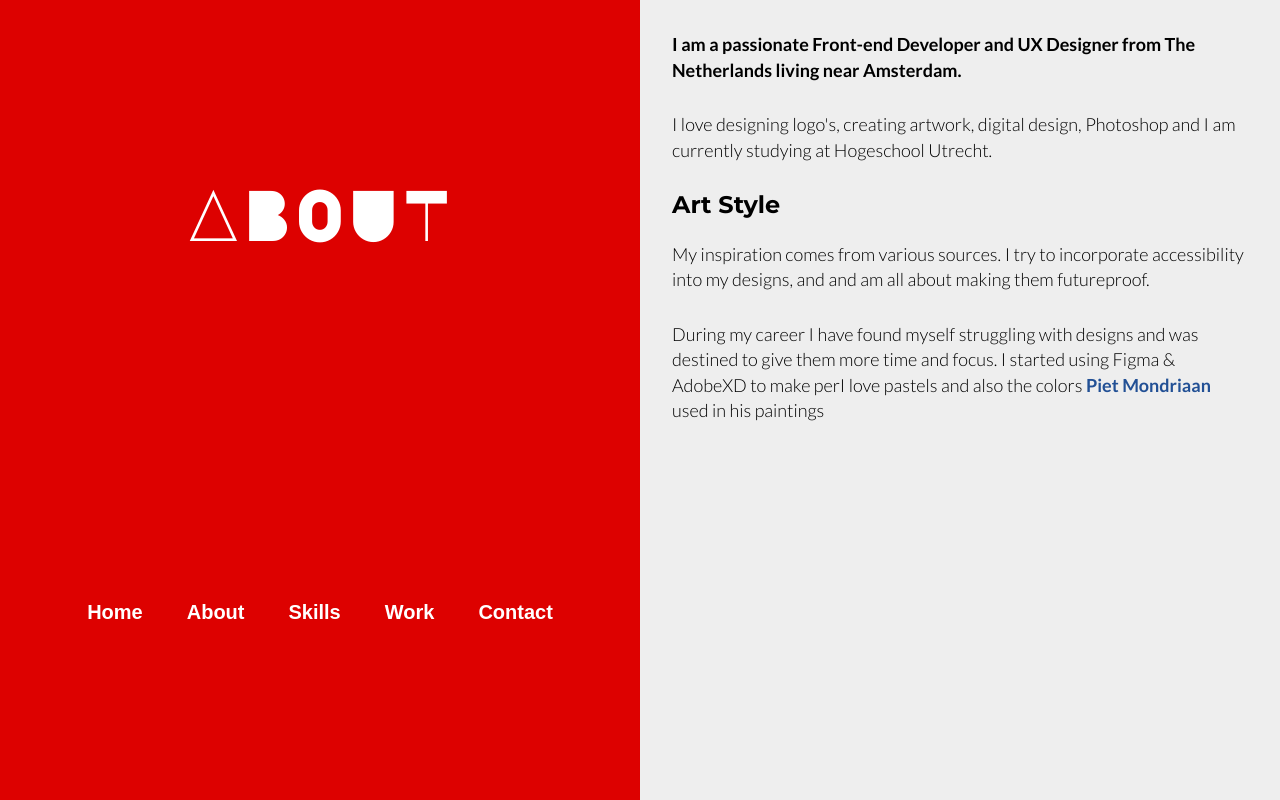
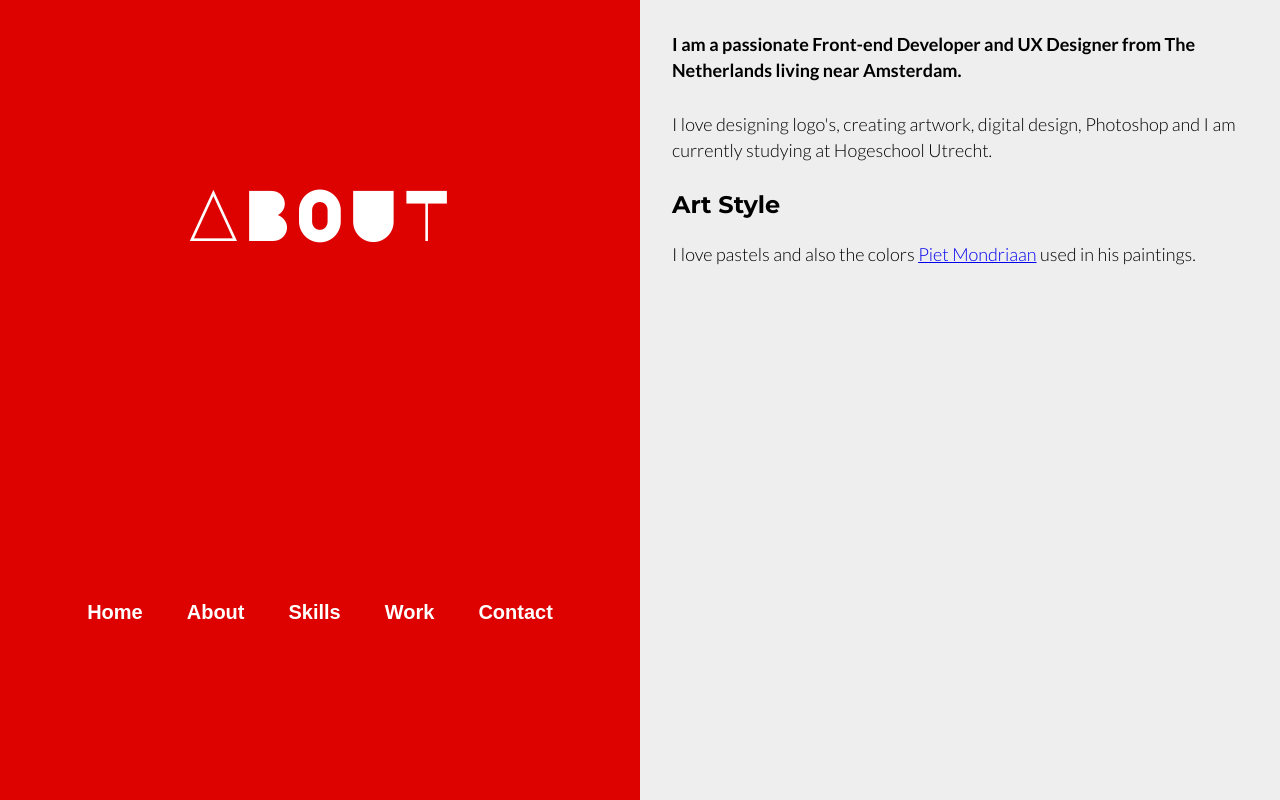
Before and after one commit to KevindeMeijer/KevindeMeijer, a Svelte app: page / in a window 1280 px wide. Shown: the top 800 px of the page. Built offline with nearby package versions, Linux system fonts and the light colour scheme.

Commit message:
🚧 WIP New text

```diff
--- a/src/components/pages/About.svelte
+++ b/src/components/pages/About.svelte
@@ -1,25 +1,28 @@
 <script>
-  import Nav from "../global/Nav.svelte";
-  import Section from "../global/Section.svelte";
+  import Nav from '../global/Nav.svelte';
+  import Section from '../global/Section.svelte';
 
-  const Mondriaan = "https://en.wikipedia.org/wiki/Piet_Mondrian"
+  const Mondriaan = 'https://en.wikipedia.org/wiki/Piet_Mondrian';
 </script>
 
 <Section id="about" class="about">
-<Nav title="About"/>
+  <Nav title="About" />
   <div class="text">
-    <p class="bold">I am a passionate Front-end Developer and UX Designer from The Netherlands living
-      near Amsterdam.</p>
-    <p>I love designing logo's, creating artwork, digital design, Photoshop and I am currently
-      studying at Hogeschool Utrecht.</p>
+    <p class="bold">
+      I am a passionate Front-end Developer and UX Designer from The Netherlands
+      living near Amsterdam.
+    </p>
+    <p>
+      I love designing logo's, creating artwork, digital design, Photoshop and I
+      am currently studying at Hogeschool Utrecht.
+    </p>
 
     <h2>Art Style</h2>
-    <p>My inspiration comes from various sources. I try to incorporate accessibility into my
-      designs, and and am all about making them futureproof.</p>
-    <p>During my career I have found myself struggling with designs and was destined to give
-      them more time and focus. I started using Figma & AdobeXD to make perI love pastels and
-      also the colors <a class="bold" href={Mondriaan} target="_blank">Piet Mondriaan</a>
-      used in his paintings</p>
+    <p>
+      I love pastels and also the colors
+      <a class="link" href={Mondriaan} target="_blank">Piet Mondriaan </a>
+      used in his paintings.
+    </p>
   </div>
 </Section>
 
@@ -27,9 +30,4 @@
   h2 {
     padding-bottom: 24px;
   }
-
-  a {
-    color: var(--blue);
-    text-decoration: none;
-  }
 </style>
```
